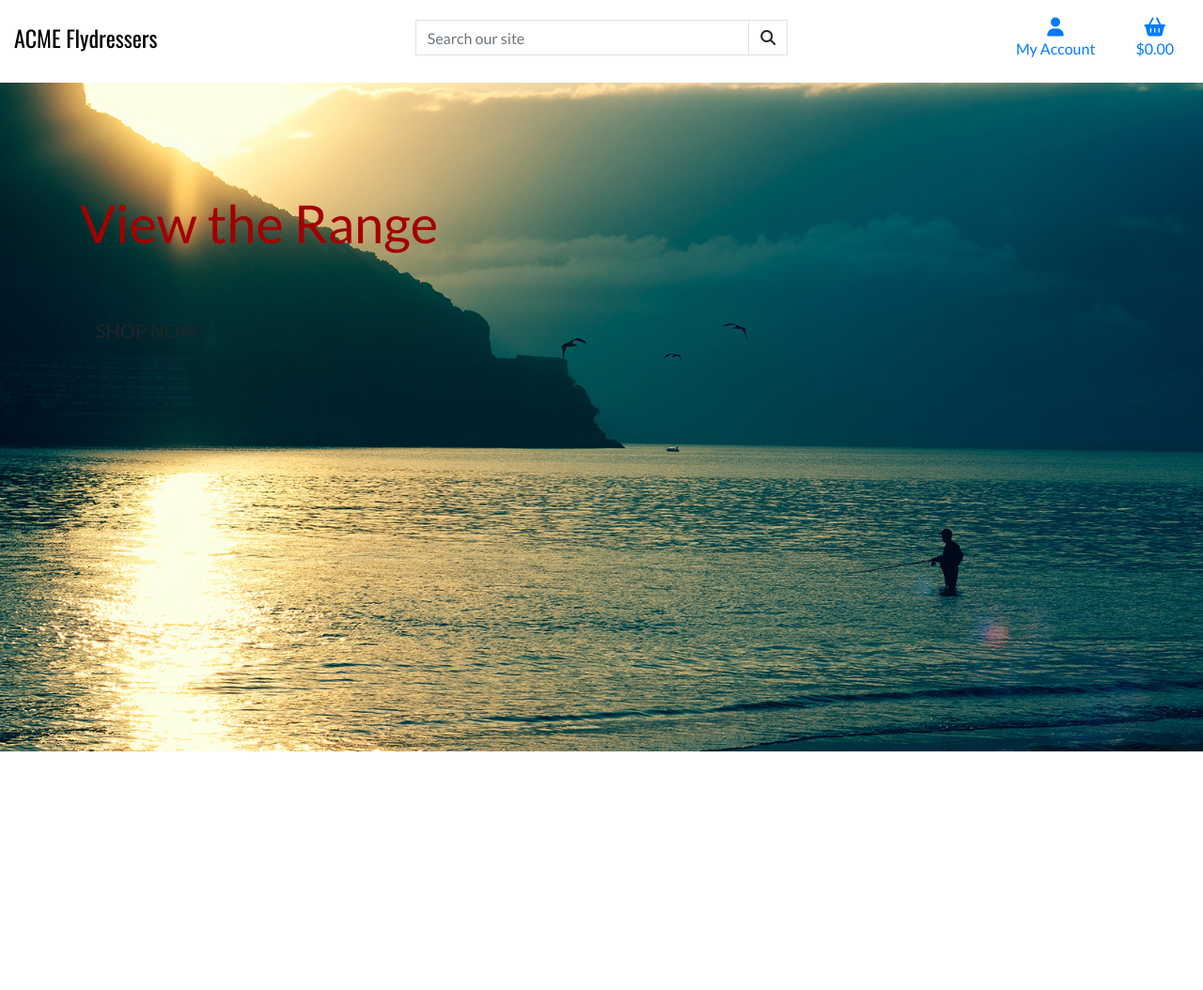
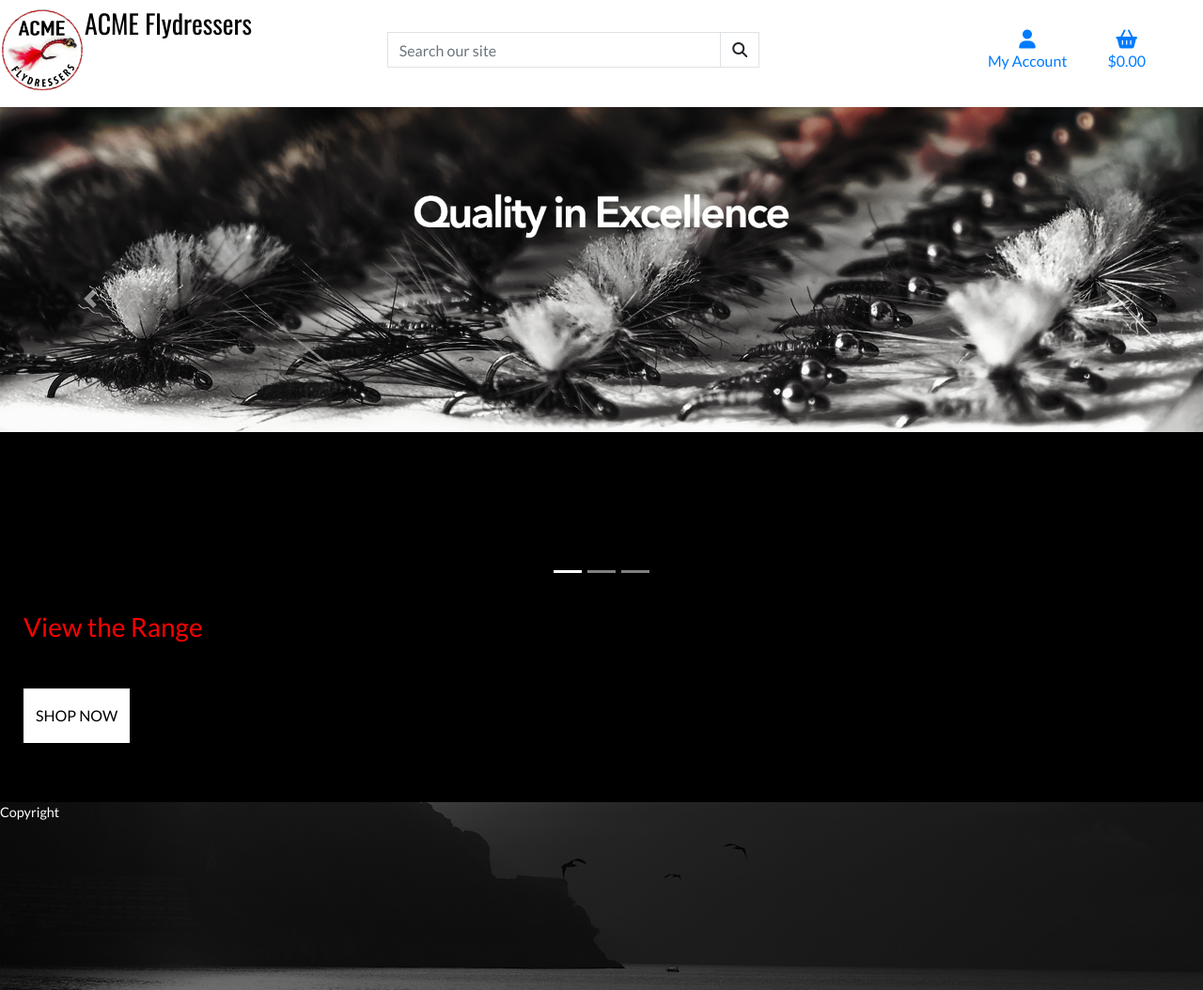
Before and after one commit to wendybovill/acme-flyfishers, a Django app: page /shop/ in a window 1280 px wide. Shown: the whole page at 94% size. Before the commit the page ends 800 px from the top, so only its background shows below. Run offline with Django 3.2, Linux system fonts and the light colour scheme; some libraries are stand-ins or nearby versions.

Commit message:
styling for shop and for index pages

```diff
--- a/shop/templates/shop/shop.html
+++ b/shop/templates/shop/shop.html
@@ -1,5 +1,9 @@
 {% extends "base.html" %}
 {% load static %}
+
+{% block more_css %}
+<link rel="stylesheet" href="{% static 'css/shop.css' %}">
+{% endblock %}
 
 {% block page_header %}
 <div class="container header-container">
@@ -9,47 +13,53 @@
 </div>
 {% endblock %}
 
-{% block carousel %}
-{% for slide in slides %}
-<div id="{{slide.number}}" class="carousel slide" data-ride="carousel">
+{% block content %}
+<div class="container h-100 m-0 p-0">
+    <div id="shopSlideshow" class="carousel slide" data-ride="carousel">
         <ol class="carousel-indicators">
-        <li data-target="{{ slide.number }}" data-slide-to="0" class="active"></li>
+            <li data-target="#shopSlideshow" data-slide-to="0" class="active"></li>
+            <li data-target="#shopSlideshow" data-slide-to="1"></li>
+            <li data-target="#shopSlideshow" data-slide-to="2"></li>
         </ol>
         <div class="carousel-inner">
-
             <div class="carousel-item active">
-            <img src="{{ slide.image_path }}" class="d-block w-100" alt="{{ slide.alt }}">
-            <div class="carousel-caption d-none d-md-block">
-                <h5>{{ slide.title }}</h5>
+                <img class="d-block w-100" src="/media/slide_images/hero-image1_9pedshc.jpg" alt="Flybox of flies">
+            </div>
+            <div class="carousel-item">
+                <img class="d-block w-100" src="/media/slide_images/hero-image1b.jpg" alt="Flybox of flies with the words Quality in Excellence overlaying the image">
+            </div>
+            <div class="carousel-item">
+                <img class="d-block w-100" src="/media/slide_images/hero-image3.jpg" alt="Flyreal and Fly with the words Quality in Excellence overlaying the image">
             </div>
         </div>
-    </div>
-    <button class="carousel-control-prev" type="button" data-target="{{ slide.number }}" data-slide="prev">
+        <a class="carousel-control-prev" href="#carouselExampleIndicators" role="button" data-slide="prev">
             <span class="carousel-control-prev-icon" aria-hidden="true"></span>
             <span class="sr-only">Previous</span>
-    </button>
-    <button class="carousel-control-next" type="button" data-target="{{ slide.number }}" data-slide="next">
+        </a>
+        <a class="carousel-control-next" href="#carouselExampleIndicators" role="button" data-slide="next">
             <span class="carousel-control-next-icon" aria-hidden="true"></span>
             <span class="sr-only">Next</span>
-    </button>
+        </a>
     </div>
-{% endfor %}
-{% endblock %}
-
-{% block content %}
-<div class="container h-100">
+    <section id="productsection" class="">
         <div class="row h-100">
             <div class="col-7 col-md-6 my-auto">
-            <h1 class="display-4 logo-font text-black">
+                <h2>
                     View the Range
-            </h1>
+                </h2>
                 <div class="my-5">
                     <h4>
-                    <a href="" class="shop-now-button btn btn-lg rounded-0 text-uppercase py-3">Shop Now</a>
+                        <a href="{% url 'shop' %}" class="shop-now-button btn btn-md white-btn rounded-0 text-uppercase py-3 glow">Shop Now</a>
                     </h4>
                 </div>
             </div>
         </div>
+    </section>
+    <footer>
+        <div class="overlay">
+            Copyright
+        </div>
+    </footer>
 </div>
 {% endblock %}
 
--- a/static/css/base.css
+++ b/static/css/base.css
@@ -1,5 +1,10 @@
 html {
     height: 100%;
+}
+
+.logo {
+    height: 90px;
+    width: auto;
 }
 
 body {
@@ -8,10 +13,6 @@ body {
     height: calc(100vh - 164px);
     color: rgb(24, 57, 224);
     font-family: 'Lato';
-}
-
-.welcome {
-    background-color: rgba(0, 0, 0, 0.63);
 }
 
 .logo-text {
@@ -25,11 +26,6 @@ hr {
     border-color: red;
 }
 
-h1 {
-    color: rgb(163, 0, 0);
-    font-size: 1rem;
-}
-
 .intro-text {
     color: white;
     width: 100%;
@@ -37,5 +33,9 @@ h1 {
 }
 
 .bg-black {
-    background-color: rgba(0, 0, 0, 0.637) !important;
+    background-color: rgba(0, 0, 0, 0.637);
 }
+
+.textshadow {
+    text-shadow: black 2px 2px 3px 5px;
+}
--- a/static/css/shop.css
+++ b/static/css/shop.css
@@ -1,3 +1,96 @@
 html {
     height: 100%;
 }
+
+body {
+    background-image: unset !important;
+    background-color: black;
+    height: calc(100vh - 164px);
+    font-family: 'Lato';
+    margin: 0;
+    color: white !important;
+    padding: 0;
+}
+
+h1,
+h2,
+h3,
+h4,
+h5 {
+    color: red;
+}
+
+#shopSlideshow {
+    margin: 0;
+    padding: 0;
+    width: 100vw;
+}
+
+#shopSlideshow img {
+    width: 100%;
+}
+
+.carousel,
+.item,
+.active {
+    height: 100%;
+}
+
+.carousel-inner {
+    height: 100%;
+}
+
+.welcome {
+    background-color: rgba(0, 0, 0, 0.63);
+}
+
+h1,
+h2,
+h3,
+h4,
+h5 {
+    display: block;
+}
+
+h2 {
+    font-size: 1.75rem !important;
+}
+
+section#productsection {
+    padding: 15px 25px;
+}
+
+footer {
+    background: url('/media/frontpage.jpg') no-repeat center center fixed;
+    background-size: cover;
+    height: 200px;
+    width: 100vw;
+}
+
+.overlay {
+    background-color: rgba(0, 0, 0, 0.562);
+    width: 100%;
+    margin: 0;
+    padding: 0;
+    height: 200px;
+    font-size: 0.9rem;
+}
+
+.white-btn {
+    background: white;
+    color: black;
+    border: 1px solid white;
+    border-radius: 25px;
+}
+
+.white-btn:hover {
+    background: black;
+    color: white;
+    border: 1px solid white;
+    border-radius: 25px;
+
+}
+
+.glow:hover {
+    box-shadow: rgba(255, 255, 255, 0.253) 0 0 15px 10px;
+}
--- a/templates/base.html
+++ b/templates/base.html
@@ -40,8 +40,8 @@
     {% block body %}
     <header class="container-fluid fixed-top">
         <div id="topnav" class="row bg-white pt-lg-2 d-none d-lg-flex">
-            <div class="col-12 col-lg-4 my-auto py-1 py-lg-0 text-center text-lg-left">
-
+            <div class="row col-12 col-lg-4 my-auto py-1 py-lg-0 text-center text-lg-left">
+                <img class="logo" src="/media/ACME_LOGO-300px.png">
                 <h2 class="logo-text text-black my-0">ACME Flydressers</h2>
                 </a>
             </div>
@@ -110,9 +110,6 @@
     {% block page_header %}
     {% endblock %}
 
-    {% block carousel %}
-    {% endblock %}
-
     {% block content %}
     {% endblock %}
 
```
Also changed, not shown: home/templates/home/index.html (+26 -12 lines), static/css/home.css (+63 -4 lines), media/ACME_LOGO-300px.png (added), media/ACME_LOGO.svg (added), media/slide_images/hero-image1_2KKEmzE.jpg (added), media/slide_images/hero-image1_9pedshc.jpg (added), media/slide_images/hero-image1b_6cMwpRI.jpg (added), media/slide_images/hero-image3.jpg (added). Lines whose indentation alone changed are shown as unchanged.
